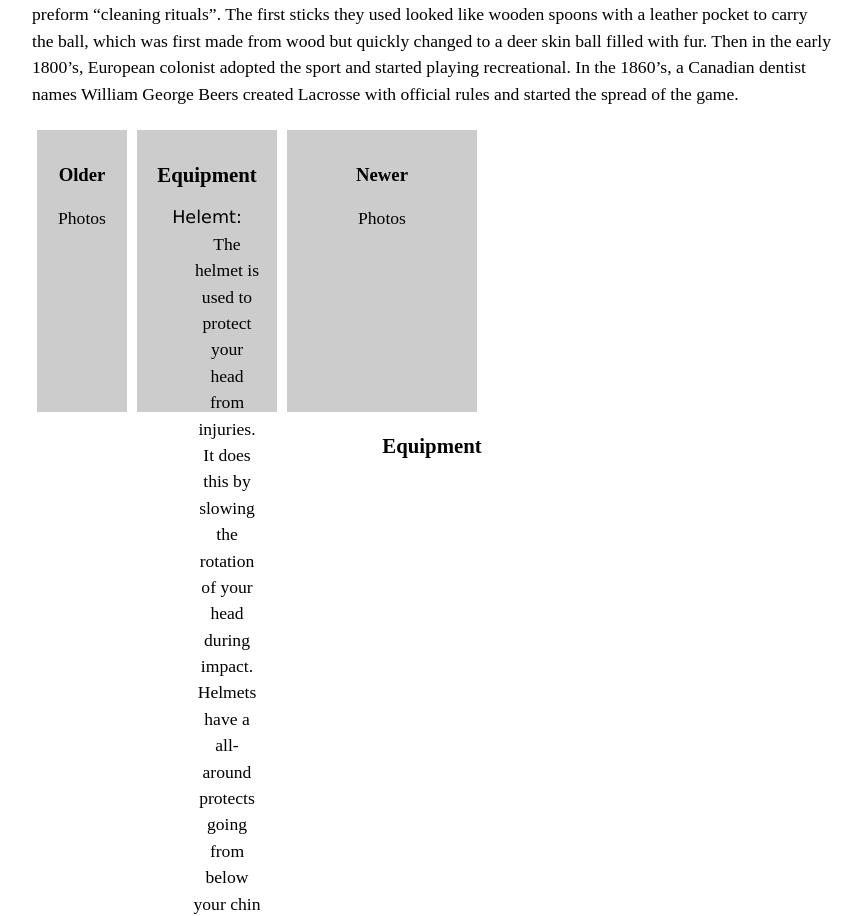
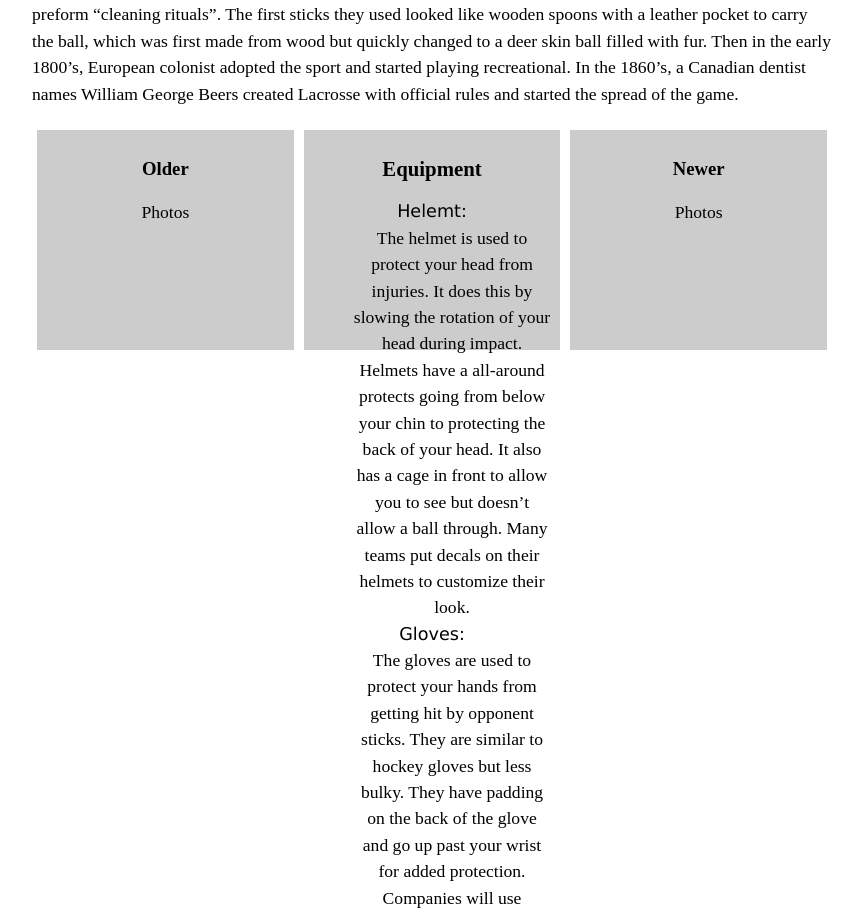
Before and after one commit to dmsmith19/dmsmith19.github.io, a plain HTML site: page lacrosse.html in a window 1280 px wide. Shown: the part 1064-1980 px from the top of the page, without its empty margins (208-1070 px from the left). Drawn offline with Linux system fonts and the light colour scheme.

Commit message:
new column dimesions

```diff
--- a/lacrosse.html
+++ b/lacrosse.html
@@ -50,7 +50,6 @@
                 <p>Photos</p>
             </div>
         </div>
-        <h2 class="center">Equipment</h2>
         <!--Insert ul list about equipment, can add links to certain equipment-->
     </body>
 </html>
--- a/styles/lacrosse.css
+++ b/styles/lacrosse.css
@@ -38,14 +38,14 @@ dt {
 .left{
     text-align: left;
 }
-.container {
-    display: grid;
-    grid-template-columns: 100px 150px 200px;
-    text-align: center;
-}
 .column {
-    padding: 16px;
-    height: 250px;
+    flex: 33.33%;
+    height: 200px;
+    padding: 10px;
     margin: 5px;
     background-color: #cccccc;
+    text-align: center;
   }
+.container {
+     display: flex;
+  }
```
